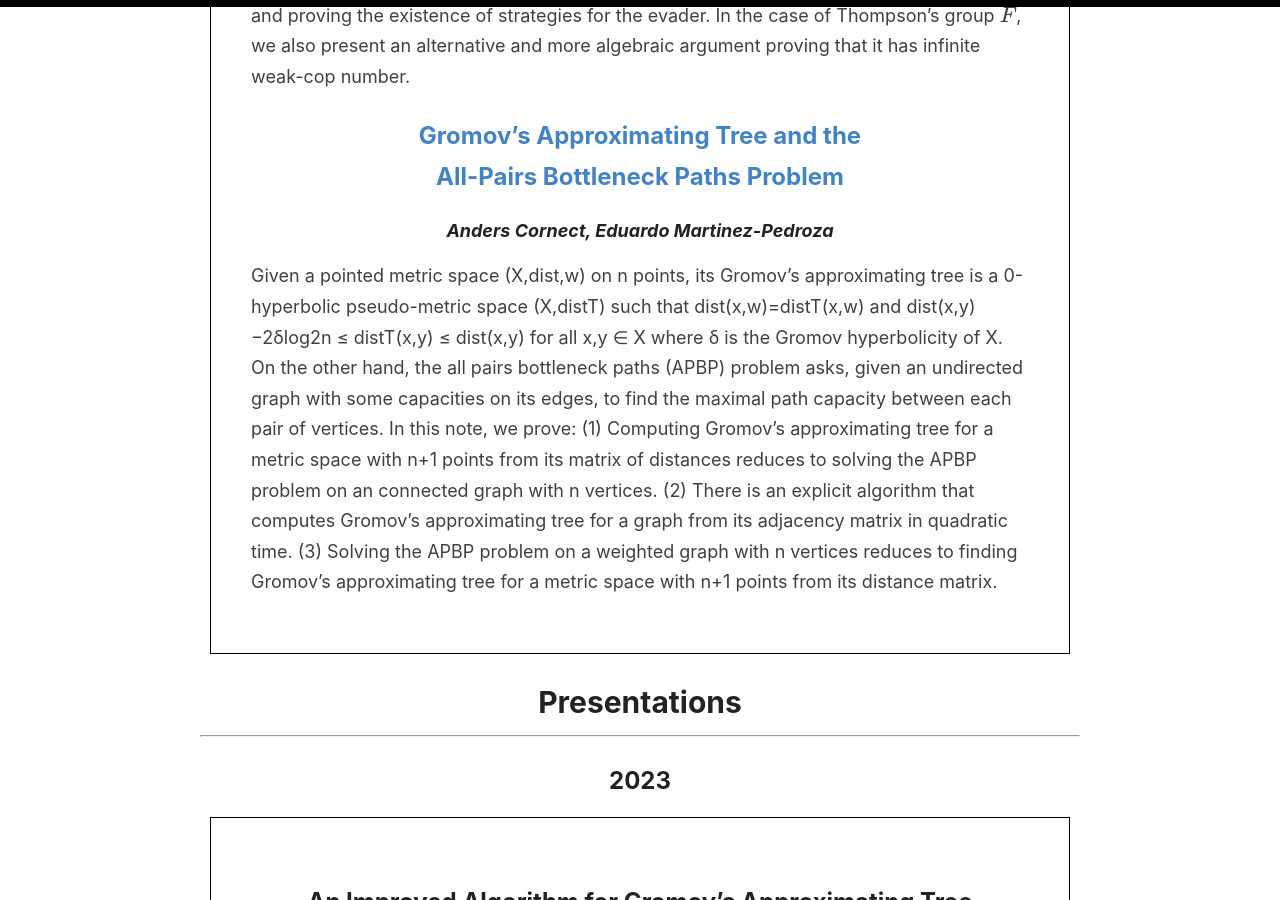
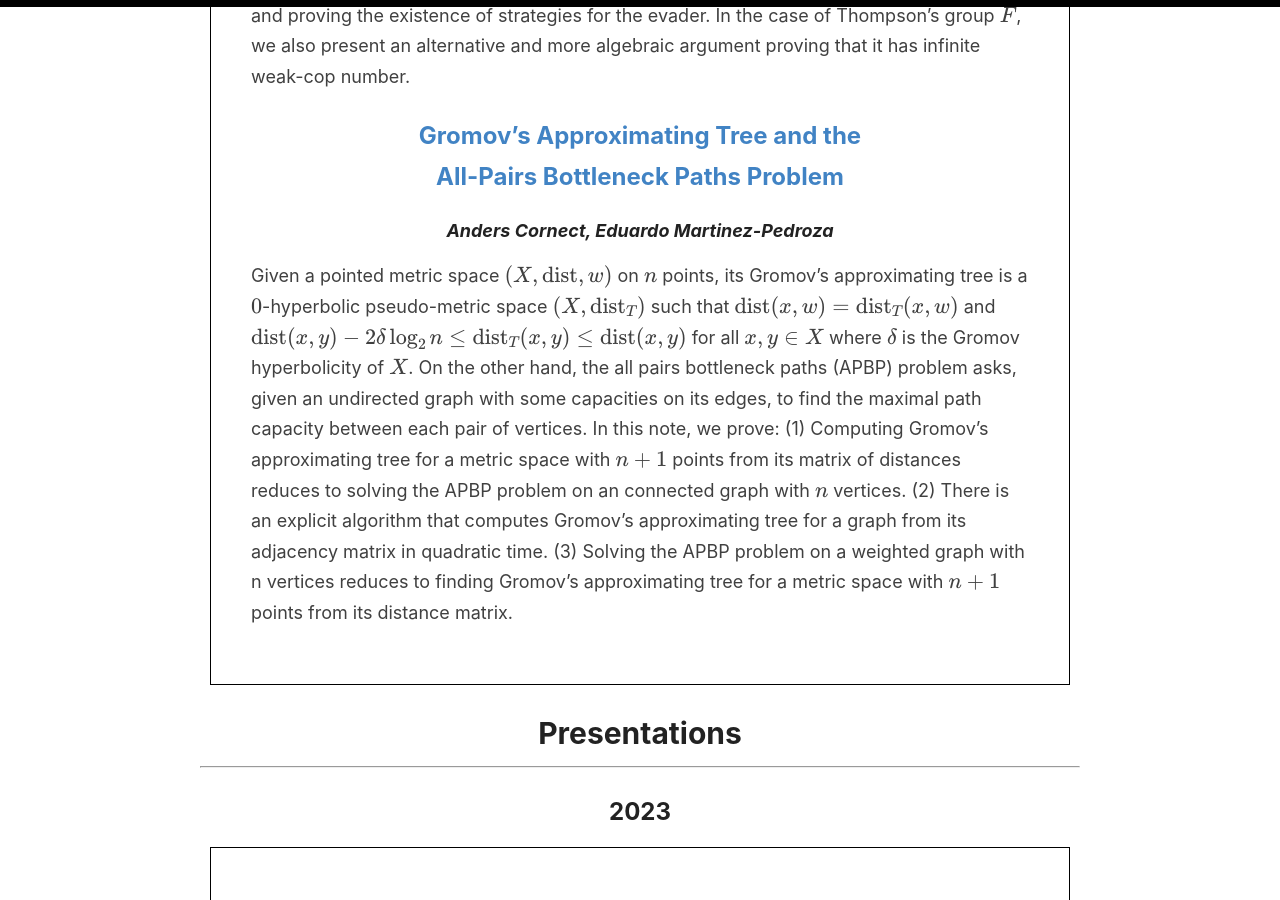
Before and after one commit to And-ers/And-ers.github.io, a Jekyll site: the page built from _pages/publications.md, in a window 1280 px wide and 900 px high, scrolled down 751 px. Built offline with Jekyll 4.4.1, drawn with Linux system fonts in a browser that asks for light colours.

Commit message:
modified:   _pages/publications.md

```diff
--- a/_pages/publications.md
+++ b/_pages/publications.md
@@ -18,7 +18,7 @@ The weak-cop number of a graph, introduced by Lee et al (2023), is a quasi-isome
 ## [Gromov's Approximating Tree and the <br /> All-Pairs Bottleneck Paths Problem](https://arxiv.org/abs/2408.05338)
 #### *Anders Cornect, Eduardo Martinez-Pedroza*
 
-Given a pointed metric space (X,dist,w) on n points, its Gromov's approximating tree is a 0-hyperbolic pseudo-metric space (X,distT) such that dist(x,w)=distT(x,w) and dist(x,y)−2δlog2n ≤ distT(x,y) ≤ dist(x,y) for all x,y ∈ X where δ is the Gromov hyperbolicity of X. On the other hand, the all pairs bottleneck paths (APBP) problem asks, given an undirected graph with some capacities on its edges, to find the maximal path capacity between each pair of vertices. In this note, we prove: (1) Computing Gromov's approximating tree for a metric space with n+1 points from its matrix of distances reduces to solving the APBP problem on an connected graph with n vertices. (2) There is an explicit algorithm that computes Gromov's approximating tree for a graph from its adjacency matrix in quadratic time. (3) Solving the APBP problem on a weighted graph with n vertices reduces to finding Gromov's approximating tree for a metric space with n+1 points from its distance matrix.
+Given a pointed metric space \\((X,\mathrm{dist},w)\\) on \\(n\\) points, its Gromov's approximating tree is a \\(0\\)-hyperbolic pseudo-metric space \\((X,\mathrm{dist}_T)\\) such that \\(\mathrm{dist}(x,w)=\mathrm{dist}_T(x,w)\\) and \\(\mathrm{dist}(x,y)−2\delta\log_2n \le \mathrm{dist}_T(x,y) \le \mathrm{dist}(x,y)\\) for all \\(x,y \in X\\) where \\(\delta\\) is the Gromov hyperbolicity of \\(X\\). On the other hand, the all pairs bottleneck paths (APBP) problem asks, given an undirected graph with some capacities on its edges, to find the maximal path capacity between each pair of vertices. In this note, we prove: (1) Computing Gromov's approximating tree for a metric space with \\(n+1\\) points from its matrix of distances reduces to solving the APBP problem on an connected graph with \\(n\\) vertices. (2) There is an explicit algorithm that computes Gromov's approximating tree for a graph from its adjacency matrix in quadratic time. (3) Solving the APBP problem on a weighted graph with n vertices reduces to finding Gromov's approximating tree for a metric space with \\(n+1\\) points from its distance matrix.
 
 </div>
 
```
